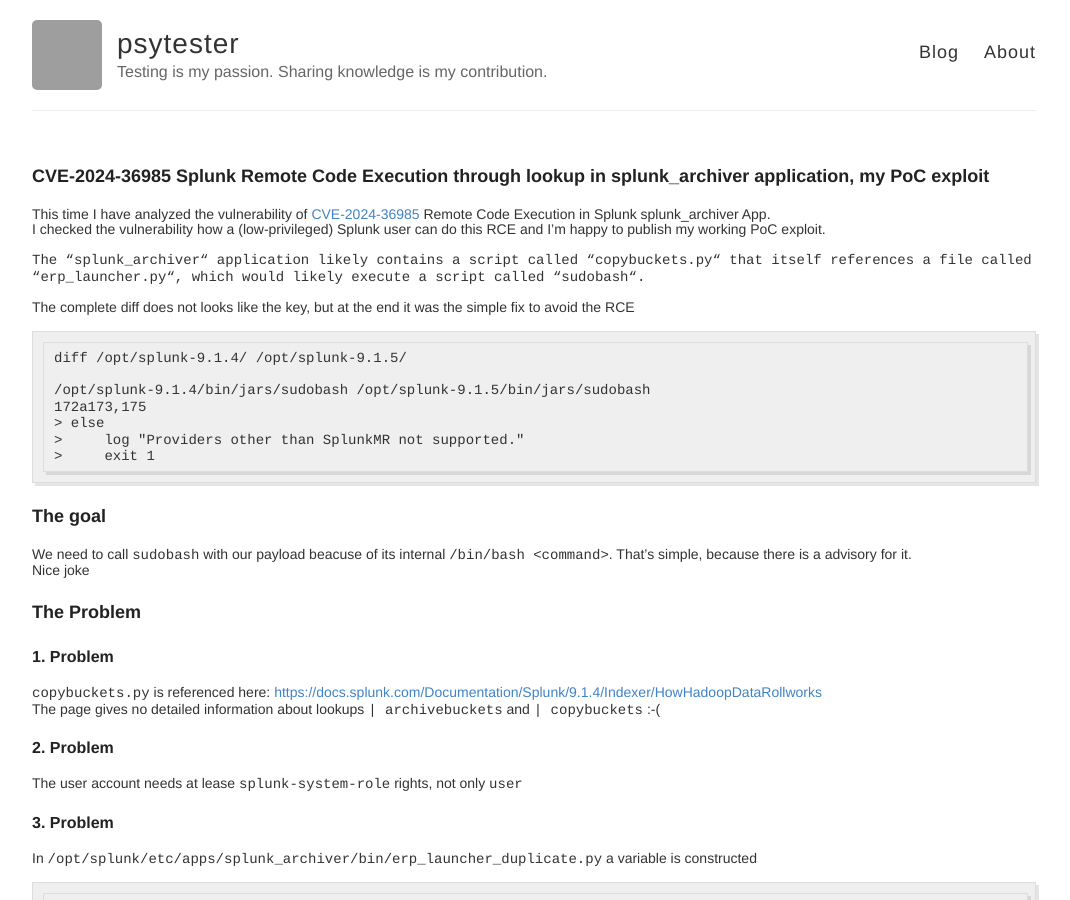
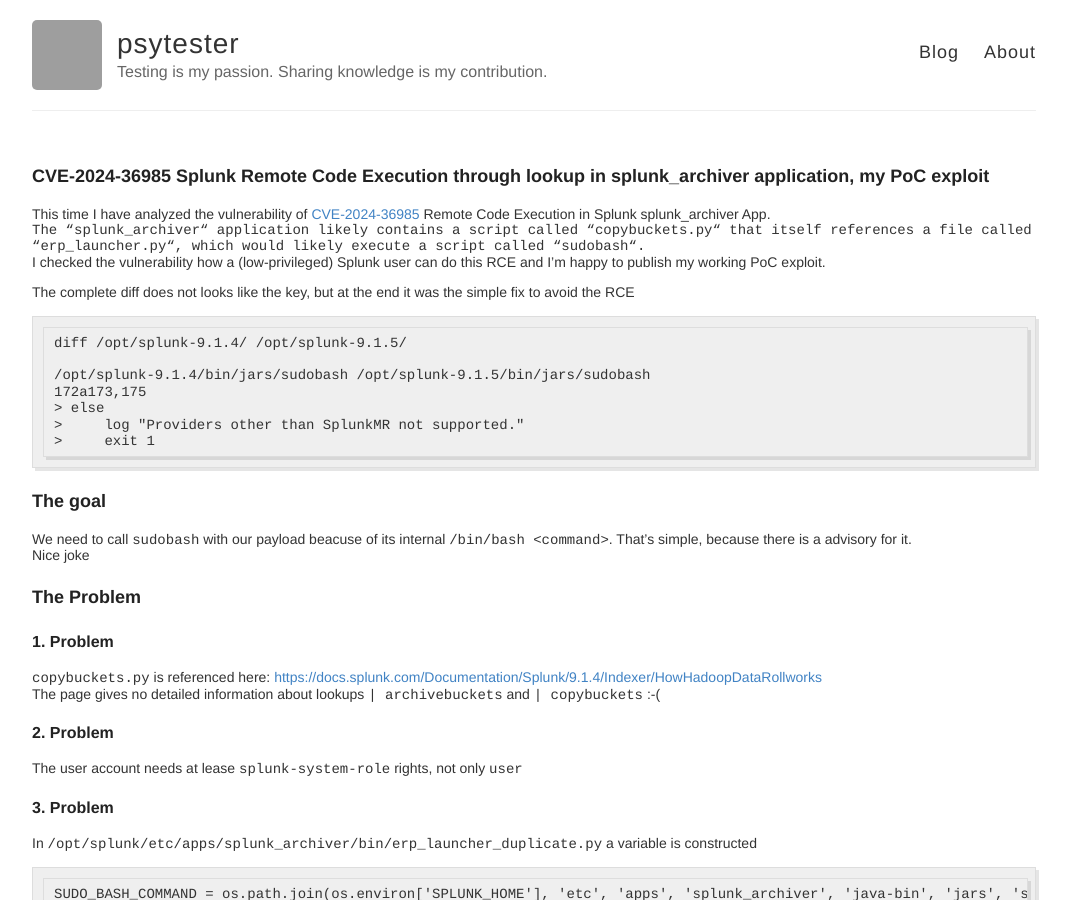
Before and after one commit to psytester/psytester.github.io, a Jekyll site: the page built from _posts/hacking_and_pentests/2024-09-14-CVE-2024-36985_SPLUNK_RCE_PoC.md, in a window 1280 px wide and 900 px high. Shown: the whole window, without its empty margins (106-1176 px from the left). Built offline with Jekyll 4.4.1, drawn with Linux system fonts in a browser that asks for light colours; grey boxes are pictures that could not be loaded.

````diff
--- a/_posts/hacking_and_pentests/2024-09-14-CVE-2024-36985_SPLUNK_RCE_PoC.md
+++ b/_posts/hacking_and_pentests/2024-09-14-CVE-2024-36985_SPLUNK_RCE_PoC.md
@@ -2,14 +2,13 @@
 layout: post
 title:  "CVE-2024-36985 Splunk Remote Code Execution through lookup in splunk_archiver application, my PoC exploit"
 datetime: 2024-09-14 00:50:00 MEST
-last_modified_at: 2024-09-14 00:50:00 MEST
+last_modified_at: 2024-09-14 00:55:00 MEST
 author: 'psytester'
 ---
 
 This time I have analyzed the vulnerability of [CVE-2024-36985](https://www.cve.org/CVERecord?id=CVE-2024-36985) Remote Code Execution in Splunk splunk_archiver App.<br>
+`The “splunk_archiver“ application likely contains a script called “copybuckets.py“ that itself references a file called “erp_launcher.py“, which would likely execute a script called “sudobash“.`<br>
 I checked the vulnerability how a (low-privileged) Splunk user can do this RCE and I'm happy to publish my working PoC exploit.<br>
-
-`The “splunk_archiver“ application likely contains a script called “copybuckets.py“ that itself references a file called “erp_launcher.py“, which would likely execute a script called “sudobash“.`
 
 The complete diff does not looks like the key, but at the end it was the simple fix to avoid the RCE
 ```
````
